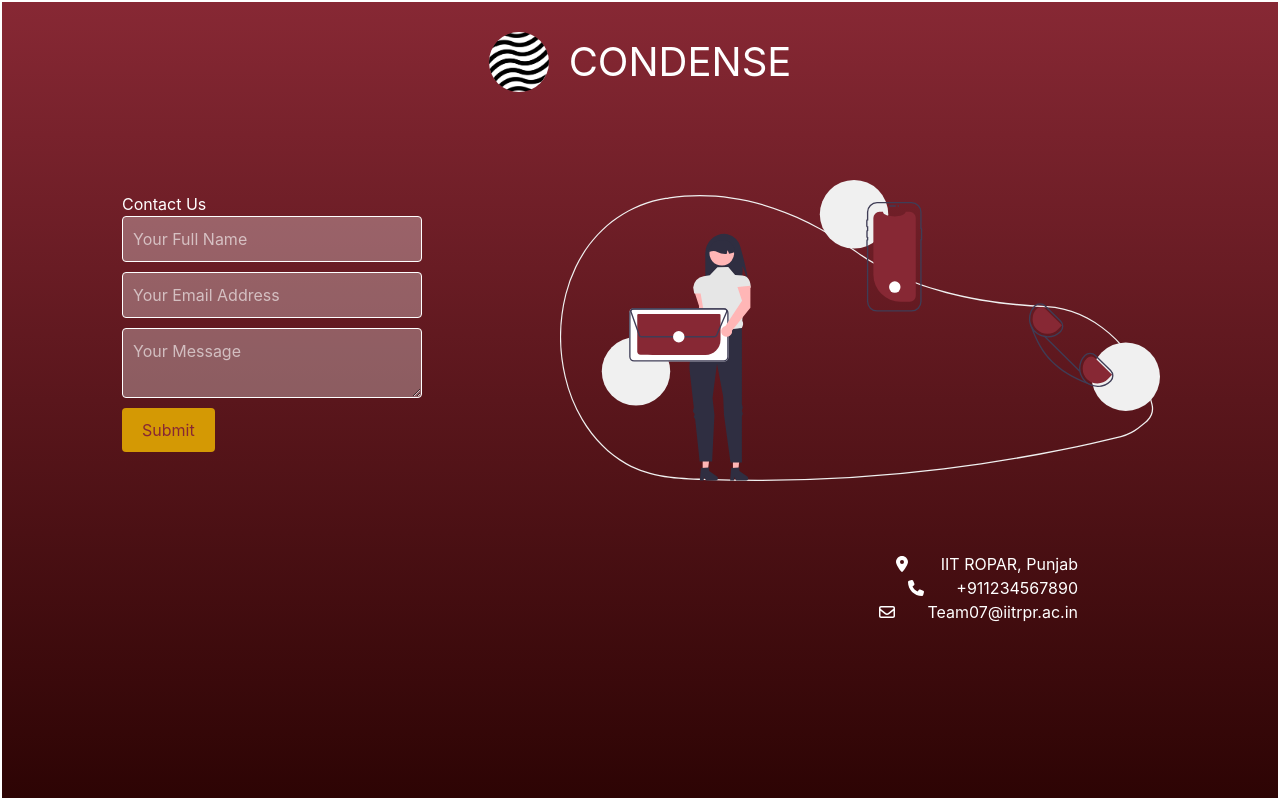
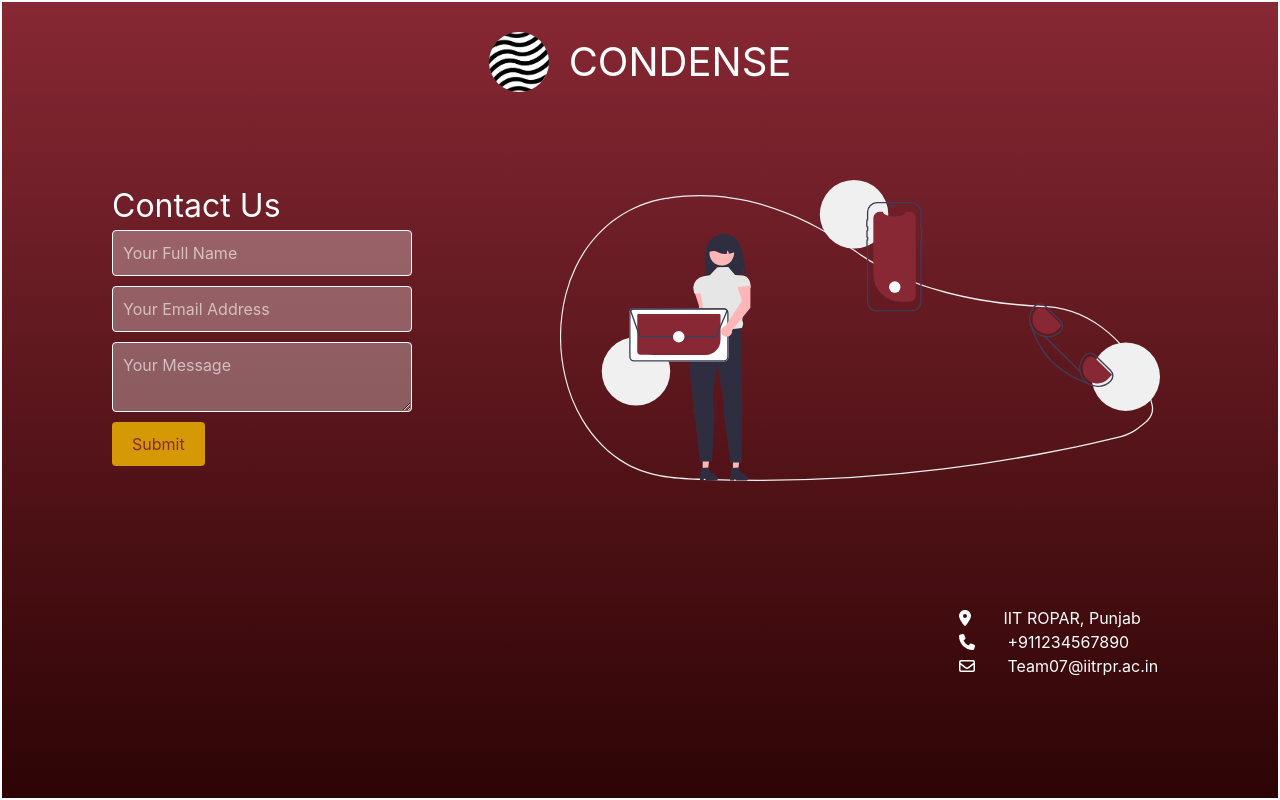
Before and after one commit to Arker123/Condense, a React (Create React App) app in the folder client/: page /contact in a window 1280 px wide. Built offline with nearby package versions, Linux system fonts and the light colour scheme; no server answers.

Commit message:
contact us fixes

```diff
--- a/client/src/pages/ContactUs.css
+++ b/client/src/pages/ContactUs.css
@@ -45,20 +45,24 @@
     display: flex;
     justify-content: space-between;
     align-items: flex-start;
-    padding: 100px;
+    padding: 90px;
   }
 
   .contact-form {
     flex: 1;
     text-align: left;
     color: #ffffff;
-    padding-left: 20px; /* Add left padding */
+    padding-left: 20px;
   }
 
   .contact-form form {
     display: flex;
     flex-direction: column;
     align-items: flex-start;
+  }
+
+  .contact-form h2 {
+    font-size:xx-large;
   }
 
   .contact-form label {
@@ -98,18 +102,17 @@
   }
 
   .contact-details {
-    /* bottom: 10px; Decrease the bottom margin */
     right: 20px;
     display: flex;
     flex-direction: column;
-    align-items: flex-end;
     color: #ffffff;
-    margin-right: 200px;
+    margin-left: 75%;
+    margin-top: 50px;
 }
 
 .contact-icon p {
-    font-size: 1rem; /* Adjust the font size as needed */
-    margin-left: 10px; /* Add some left margin for better spacing */
+    font-size: 1rem;
+    margin-left: 10px;
 }
 
   .contact-icon {
--- a/client/src/pages/ContactUs.jsx
+++ b/client/src/pages/ContactUs.jsx
@@ -1,11 +1,24 @@
-import React from 'react';
+import React, { useState } from 'react';
 import { FontAwesomeIcon } from '@fortawesome/react-fontawesome';
 import './ContactUs.css';
 
 function ContactUs() {
+  const [fullName, setFullName] = useState('');
+  const [email, setEmail] = useState('');
+  const [message, setMessage] = useState('');
+
+  const handleSubmit = (e) => {
+    e.preventDefault();
+    console.log('Form submitted:', { fullName, email, message });
+    setFullName('');
+    setEmail('');
+    setMessage('');
+    // You can add further logic here, such as sending the form data to a server
+  };
+
   return (
     <div className="App2">
-      <div className='head2'>
+      <div className='contactus-body'>
         <div className="contactus-logo">
           <img src="/images/logo_condense.jpg" alt="Logo" />
           <h1> CONDENSE </h1>
@@ -13,11 +26,11 @@ function ContactUs() {
         <div className='contact-container'>
           <div className='contact-form'>
             <h2>Contact Us</h2>
-            <form>
-            <input type="text" id="fullName" name="fullName" placeholder="Your Full Name" />
-            <input type="email" id="email" name="email" placeholder="Your Email Address" />
-            <textarea id="message" name="message" placeholder="Your Message"></textarea>
-            <button type="submit">Submit</button>
+            <form onSubmit={handleSubmit}>
+              <input type="text" id="fullName" name="fullName" placeholder="Your Full Name" value={fullName} onChange={(e) => setFullName(e.target.value)} />
+              <input type="email" id="email" name="email" placeholder="Your Email Address" value={email} onChange={(e) => setEmail(e.target.value)} />
+              <textarea id="message" name="message" placeholder="Your Message" value={message} onChange={(e) => setMessage(e.target.value)}></textarea>
+              <button type="submit">Submit</button>
             </form>
           </div>
           <div className='contact-pic'>
@@ -39,7 +52,7 @@ function ContactUs() {
           <p> &nbsp; &nbsp; &nbsp;Team07@iitrpr.ac.in</p>
         </div>
       </div>
-      </div>
+    </div>
   );
 }
 
```
Also changed, not shown: client/src/pages/feedback.jsx (added).
